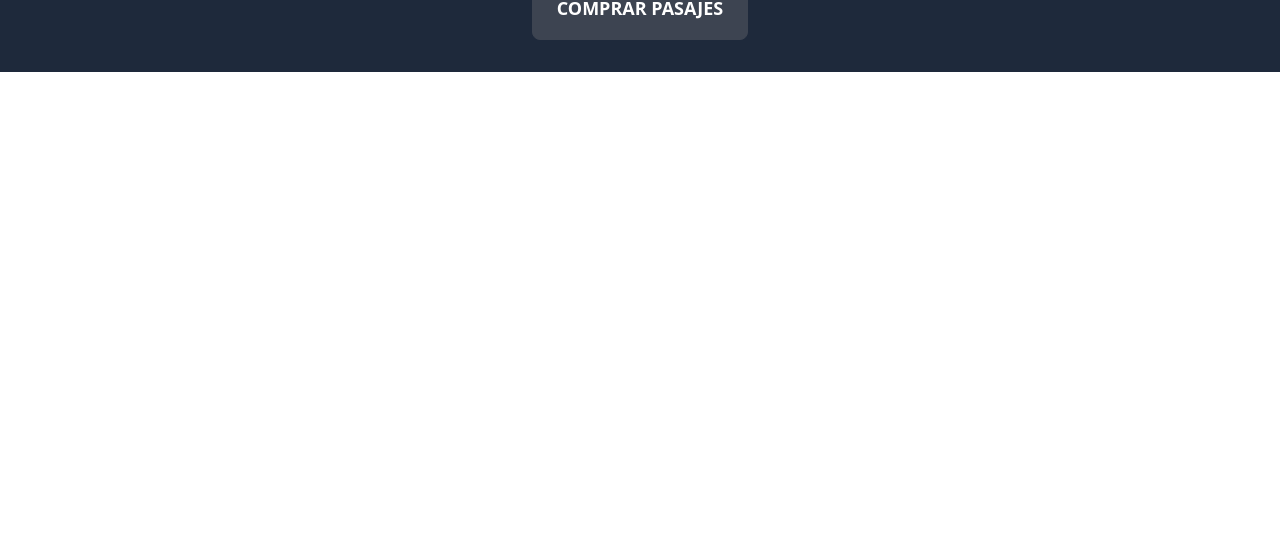
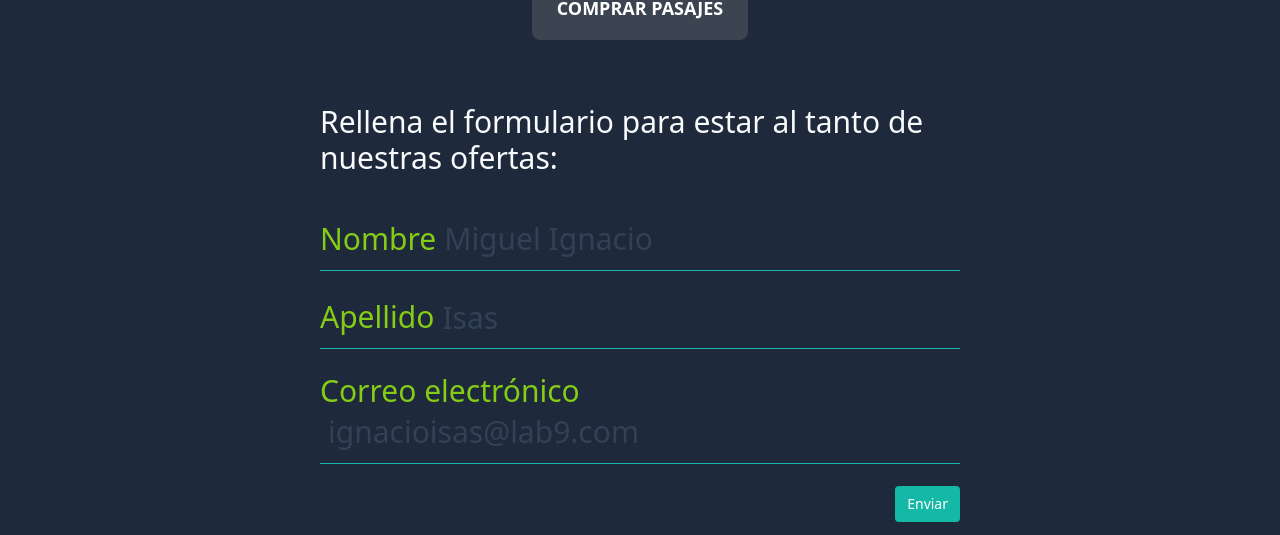
Before and after one commit to ignacioisas9/interaction-gallery, a React (Create React App) app: page / in a window 1280 px wide. Shown: the part 788-1323 px from the top of the page. Before the commit the page ends 860 px from the top, so only its background shows below. Built offline with nearby package versions, Linux system fonts and the light colour scheme.

Commit message:
Form added

```diff
--- a/src/App.js
+++ b/src/App.js
@@ -1,13 +1,22 @@
 import React, { useState } from "react";
+import { Form, Field } from "react-final-form";
 import "./App.css";
 import Images from "./Images";
 
 export function App() {
   const [selectedImg, setSelectedImg] = useState(Images[0]);
 
+  const onSubmit = (e) => {
+    debugger;
+  };
+
+  const validate = (e) => {
+    //debugger
+  };
+
   return (
-    <div className="w-auto min-h-screen flex bg-slate-800">
-      <div className="m-auto w-auto max-w-screen-sm pt-8 py-0 px-0 pr-0 text-center">
+    <div className="w-auto min-h-screen flex bg-slate-800 font-sans">
+      <div className="m-auto w-auto max-w-screen-sm pt-8 py-4 px-0 pr-0 text-center">
         <div className="text-5xl pb-8 font-bold text-slate-50">
           Elige tu próximo destino
         </div>
@@ -23,7 +32,7 @@ export function App() {
                 <img
                   className="w-40 h-28 mx-0 my-0 rounded-md"
                   style={{
-                    border: selectedImg === img ? "4px solid lightblue" : ""
+                    border: selectedImg === img ? "4px solid lightblue" : "",
                   }}
                   key={index}
                   src={img}
@@ -34,9 +43,62 @@ export function App() {
             ))}
           </div>
         </div>
+
         <button className="btn m-8 btn-xs sm:btn-sm md:btn-md lg:btn-lg">
           Comprar pasajes
         </button>
+
+        <div className="text-left text-3xl text-slate-50">
+          <h1 className="py-8">
+            Rellena el formulario para estar al tanto de nuestras ofertas:
+          </h1>
+          <Form
+            onSubmit={onSubmit}
+            validate={validate}
+            render={({ handleSubmit }) => (
+              <form class="w-full" onSubmit={handleSubmit}>
+                <div className="flex mb-4 items-center border-b border-teal-500 py-2">
+                  <label className="text-lime-500">Nombre</label>
+                  <Field
+                    className="w-full appearance-none bg-transparent border-none text-white-600 placeholder:text-slate-700 py-1 px-2 leading-tight focus:outline-none"
+                    type="text"
+                    name="firstName"
+                    component="input"
+                    placeholder="Miguel Ignacio"
+                  />
+                </div>
+                <div className="flex mb-4 items-center border-b border-teal-500 py-2">
+                  <label className="text-lime-500">Apellido</label>
+                  <Field
+                    className="w-full appearance-none bg-transparent border-none text-white-700 placeholder:text-slate-700 py-1 px-2 leading-tight focus:outline-none"
+                    type="text"
+                    name="lastName"
+                    component="input"
+                    placeholder="Isas"
+                  />
+                </div>
+                <div className=" mb-4 items-center border-b border-teal-500 py-2">
+                  <label className=" text-lime-500">Correo electrónico</label>
+                  <Field
+                    className="appearance-none bg-transparent border-none text-white-700 placeholder:text-slate-700 py-1 px-2 leading-tight focus:outline-none"
+                    type="text"
+                    name="email"
+                    component="input"
+                    placeholder="ignacioisas@lab9.com"
+                  />
+                </div>
+                <div className="float-right">
+                  <button
+                    className="flex-shrink-0 bg-teal-500 hover:bg-teal-700 border-teal-500 hover:border-teal-700 text-sm border-4 text-white py-1 px-2 rounded"
+                    type="submit"
+                    >
+                    Enviar
+                  </button>
+                </div>
+              </form>
+            )}
+          />
+        </div>
       </div>
     </div>
   );
```
Also changed, not shown: src/Images.js (line endings or trailing spaces).
